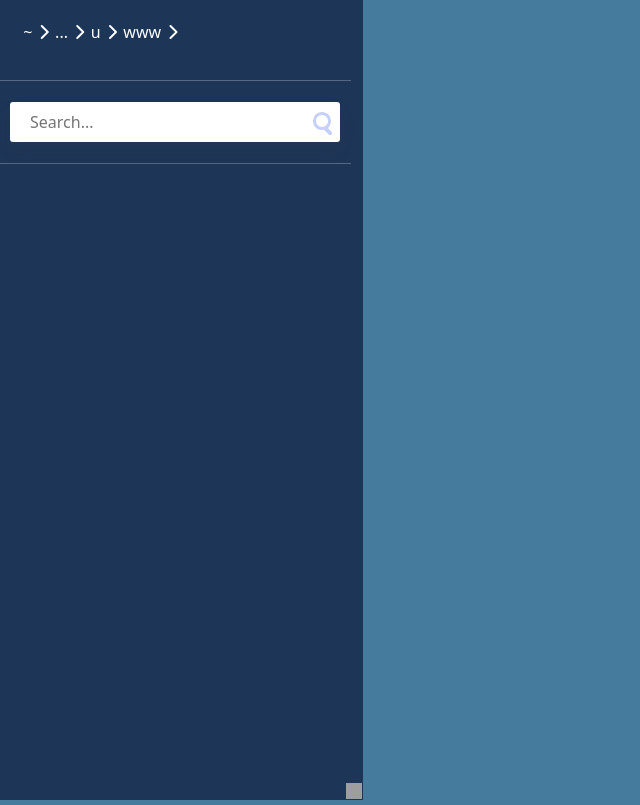
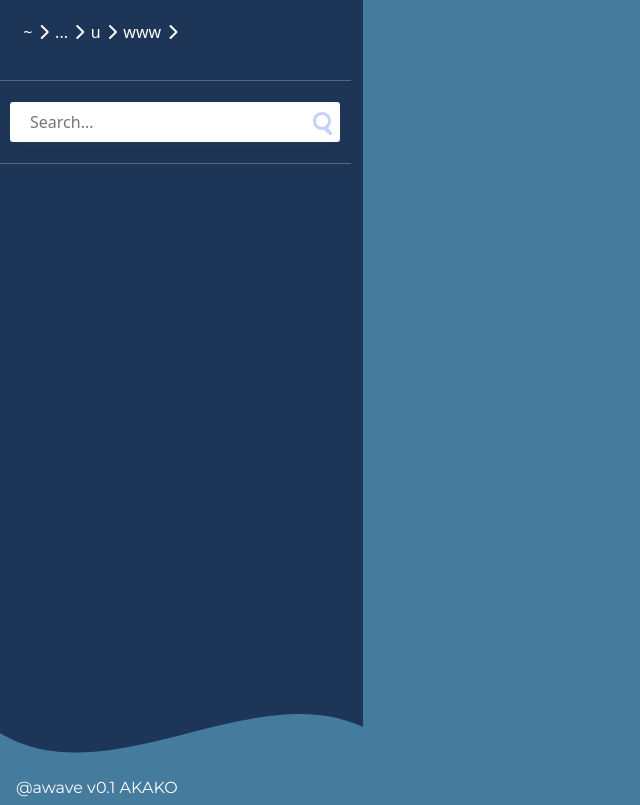
Before and after one commit to iqwrwq/awave, a PHP site: page / in a window 1280 px wide. Shown: the whole page, without its empty margins (0-640 px from the left). Run offline with PHP 8.4, Linux system fonts and the light colour scheme; some libraries are stand-ins or nearby versions; grey boxes are pictures that could not be loaded.

Commit message:
feat!(design): navigation final design changes

```diff
--- a/.aw/src/controller/pageloader/PageController.php
+++ b/.aw/src/controller/pageloader/PageController.php
@@ -37,20 +37,17 @@ class PageController
                         "name" => $_GET['project'],
                         "content" => $this->directoryReader->getProjectContent($_GET['project']),
                         "dir_data" => $this->directoryReader->getDirData($_GET['project']),
+                        "version" => "v0.1 AKAKO"
                     ]);
             } else {
                 echo $this->twig->render('404.html.twig');
             }
-        } elseif (isset($_GET['configure'])) {
-            echo $this->twig->render('index.html.twig',
-                [
-                    "projects" => $this->directoryReader->getAllProjectsFromRootDirectory(),
-                ]);
         } else {
             echo $this->twig->render('index.html.twig',
                 [
                     "navigation_root_snippet" => $this->getNavigationRootSnippet(),
                     "projects" => $this->directoryReader->getAllProjectsFromRootDirectory(),
+                    "version" => "v0.1 AKAKO"
                 ]);
         }
     }
--- a/.aw/src/css/navigation.css
+++ b/.aw/src/css/navigation.css
@@ -1,4 +1,4 @@
-.navigation-bar{
+.navigation-bar {
     background-color: #1D3557;
     width: 375px;
     min-width: 200px;
@@ -8,7 +8,7 @@
     color: #fff;
 }
 
-.navigation-bar--header{
+.navigation-bar--header {
     padding: 20px;
     display: flex;
     flex-direction: row;
@@ -17,42 +17,42 @@
     overflow: hidden;
 }
 
-.navigation-bar--header:hover{
+.navigation-bar--header:hover {
     overflow: visible;
 }
 
-.root-directory-snippet{
+.root-directory-snippet {
     display: flex;
     flex-direction: row;
     align-items: center;
     background-color: #1D3557;
 }
 
-.root-directory-snippet>*{
+.root-directory-snippet > * {
     padding: 0 .2rem;
 }
 
-.root-directory-snippet--text{
+.root-directory-snippet--text {
     white-space: nowrap;
 }
 
-.searchbar{
+.searchbar {
     display: flex;
     flex-direction: row;
     align-items: center;
     width: 100%;
 }
 
-.get-back-btn{
+.get-back-btn {
     margin-left: 10px;
     max-width: 330px;
 }
 
-.searchbar, .get-back-btn{
+.searchbar, .get-back-btn {
     padding: 5px 10px;
 }
 
-.navigation-bar--content{
+.navigation-bar--content {
     overflow: scroll;
     -ms-overflow-style: none;
     scrollbar-width: none;
@@ -62,39 +62,59 @@
 
 }
 
-.navigation-bar--content a{
+.navigation-bar--content a {
     color: #fff;
 }
 
-.navigation-bar--content>*{
+.navigation-bar--content > * {
     padding: .2rem .6rem;
 }
 
-.navigation-bar--content>*:hover{
+.navigation-bar--content > .project-folder-item:hover {
     background-color: #457B9D;
     cursor: pointer;
 }
 
-.project-folder-item + .selected{
+.project-folder-item + .selected {
     background-color: #A8DADC;
     color: #1D3557;
 }
 
-.project-folder-item .fa-folder, .project-folder-item .fa-folder{
+.project-folder-item .fa-folder, .project-folder-item .fa-folder {
     color: #E63946;
     margin-right: .3rem;
 }
 
-.ui-resizable-e{
+.navigation-bar--footer {
+    position: absolute;
+    bottom: 0;
+    width: 100%;
+    height: 100px;
+}
+
+.ui-resizable-e {
     width: 15px;
     transition: background-color .5s;
     transition-delay: .1s;
 }
 
-.ui-resizable-e:hover{
+.ui-resizable-e:hover {
     background-color: #A8DADC;
 }
 
-.highlight{
+.ui-icon, .ui-widget-content .ui-icon {
+    background-image: none;
+}
+
+.highlight {
     color: #E63946;
 }
+
+#awave-version-tag {
+    font-family: "Montserrat", "Helevtica", sans-serif;
+    padding: 0 1rem;
+    color: #fff;
+    position: fixed;
+    bottom: 0;
+    left: 0;
+}
--- a/.aw/src/css/tree.css
+++ b/.aw/src/css/tree.css
@@ -1,16 +1,20 @@
+@import url(https://fonts.googleapis.com/css?family=Montserrat);
+
 .tree {
     white-space: nowrap;
     position: relative;
-    background-color: #fff;
     margin-top: 20px;
     padding:15px;
     font-family: 'Roboto Mono', monospace;
     font-size: 0.85rem;
     font-weight: 400;
     line-height: 1.5;
-    color: #212529;
+    color: #fff;
+    font-weight: bold;
     overflow:scroll;
     max-height: 70vh;
+    -ms-overflow-style: none;
+    scrollbar-width: none;
 }
 
 .tree-header{
@@ -87,3 +91,7 @@ a{
     color: #000;
     text-decoration: none;
 }
+
+#tree-toggle{
+    padding-left: .5rem;
+}
--- a/.aw/src/pages/404.html.twig
+++ b/.aw/src/pages/404.html.twig
@@ -11,8 +11,8 @@
             Sorry, the page you're looking for doesn't exist. If you think something is broken, report a problem.
         </p>
         <div class="btns">
-            <a href="https://www.codingnepalweb.com/">return home</a>
-            <a href="https://www.codingnepalweb.com/">report problem</a>
+            <a href=".">return home</a>
+            <a href=".">report problem</a>
         </div>
     </div>
 </div>
--- a/.aw/src/pages/components/navbar/nav.html.twig
+++ b/.aw/src/pages/components/navbar/nav.html.twig
@@ -1,7 +1,11 @@
+{% from _self import recursiveTreeLister %}
+{% set page_name = name %}
+{% set dir_data = dir_data %}
+
 {% block navbar %}
+    {% block navbarHeader %}
         <div id="resizable" class="navigation-bar">
         <div class="navigation-bar--header">
-
             <div class="root-directory-snippet">
                 <div class="root-directory-snippet--text">~</div>
                 <i class="fas fa-chevron-right"></i>
@@ -19,6 +23,7 @@
             {% endif %}
         </div>
         <hr>
+        {% block searchbar %}
             <div class="navigation-bar--searchbar">
                 <form class="searchbar" action="">
                     <fieldset class="field-container">
@@ -34,10 +39,41 @@
                 </form>
             </div>
             <hr>
+        {% endblock %}
+    {% endblock %}
+    {% block navbarContent %}
         <div class="navigation-bar--content">
             {% if name %}
                 <a href="." class="btn btn-dark get-back-btn"><i class="fas fa-backspace"></i> Go Back</a>
+
+                <div class="row">
+                    <div class="col">
+
+                        <div class="tree">
+                            <ul>
+                                <li class="tree-header"><i class="fa fa-folder-open"></i>
+                                    <a onclick="toggleTreeContent()" id="tree-toggle"
+                                       class="fa-solid fa-chevron-down"></a>
+                                    <div>{{ name }}</div>
+                                </li>
+                                <ul id="tree-content">
+                                    {% for key,file in content %}
+                                        {% if file is iterable %}
+                                            {{ recursiveTreeLister(key, file) }}
+                                        {% else %}
+                                            <li><i class="fas fa-file"></i><a
+                                                        href="{{ name }}/{{ file }}"> {{ file }}</a>
+                                            </li>
                                         {% endif %}
+                                    {% endfor %}
+                                </ul>
+                            </ul>
+                        </div>
+
+                    </div>
+                </div>
+            {% endif %}
+            {% block navigationContent %}
                 {% for project in projects %}
                     <a href="?project={{ project.name }}" class="project-folder-item" onclick="selectProject()">
                         {% if project is iterable %}
@@ -48,8 +84,47 @@
                         <span>{{ project.name }}</span>
                     </a>
                 {% endfor %}
-        </div>
-        <div class="navigation-bar--footer"></div>
-
+            {% endblock %}
         </div>
     {% endblock %}
+    {% block navbarFooter %}
+        <div class="navigation-bar--footer">
+            <svg viewBox="0 0 500 150" preserveAspectRatio="none" style="height: 100%; width: 100%;">
+                <path d="M0.00,49.98 C150.00,150.00 349.20,-49.98 500.00,49.98 L500.00,150.00 L0.00,150.00 Z"
+                      style="stroke: none; fill: #457B9D;"></path>
+            </svg>
+            <div id="awave-version-tag">@awave {{ version }}</div>
+        </div>
+    {% endblock %}
+    </div>
+
+    {% macro recursiveTreeLister(filename, files) %}
+        {% import _self as self %}
+        {% set dir_count = dir_count + 1 %}
+        <li><i class="fa fa-folder"></i><a href="{{ name }}/{{ file }}"> {{ filename }}</a></li>
+        <ul>
+            {% for key,file in files %}
+                {% if file is iterable %}
+                    {{ self.recursiveTreeLister(key,file) }}
+                {% else %}
+                    <li><i class="fas fa-file"></i><a href=""> {{ file }}</a></li>
+                {% endif %}
+            {% endfor %}
+        </ul>
+    {% endmacro %}
+{% endblock %}
+
+<script type="text/javascript">
+    let tree_content = document.getElementById("tree-content");
+    let tree_toggle = document.getElementById("tree-toggle");
+
+    function toggleTreeContent() {
+        if (tree_content.style.display === "none") {
+            tree_content.style.display = "block";
+            tree_toggle.classList.replace("fa-chevron-right", "fa-chevron-down");
+        } else {
+            tree_content.style.display = "none";
+            tree_toggle.classList.replace("fa-chevron-down", "fa-chevron-right");
+        }
+    }
+</script>
```
Also changed, not shown: .aw/src/pages/project.html.twig (+7 -44 lines), .aw/src/css/main.css (line endings or trailing spaces). Lines whose indentation alone changed are shown as unchanged.
